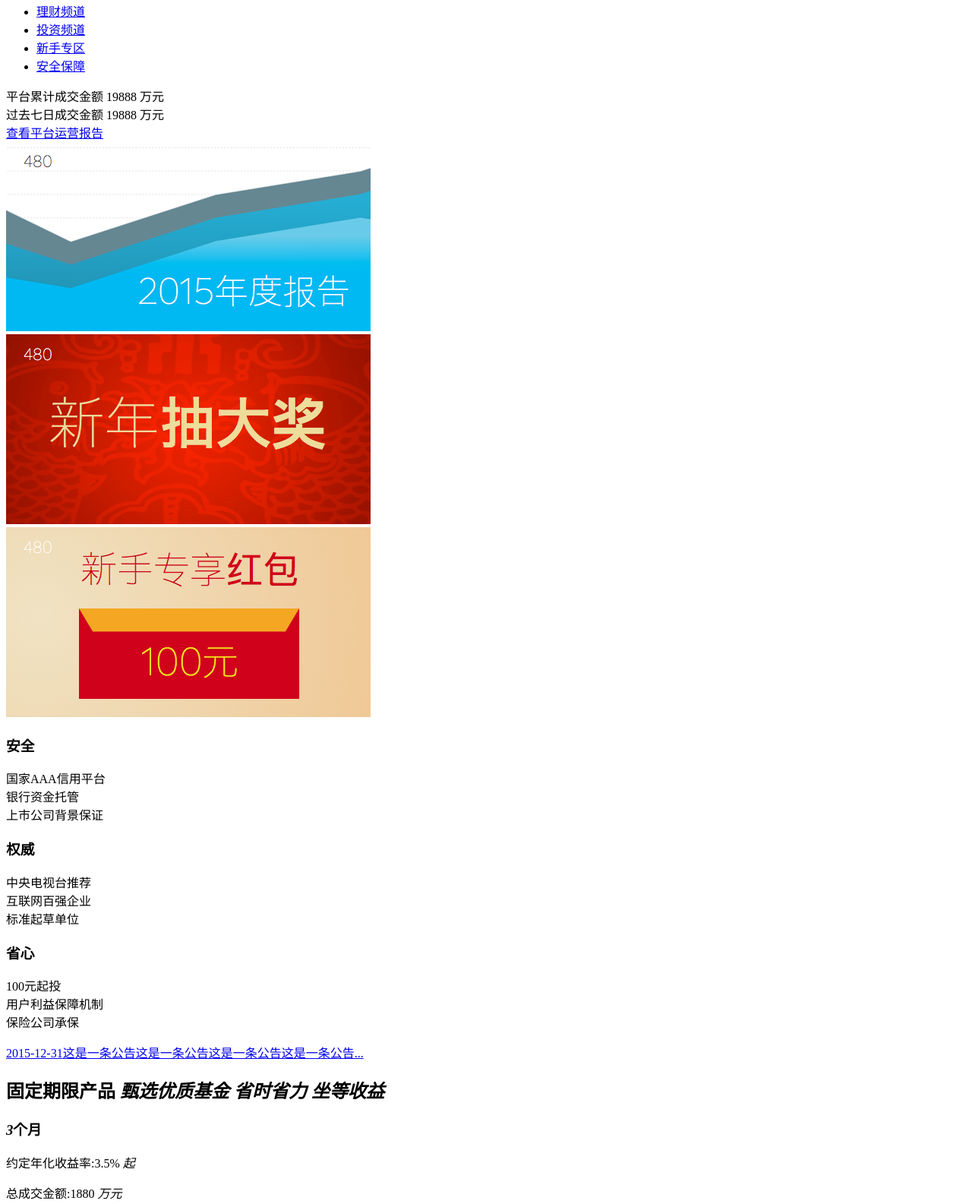
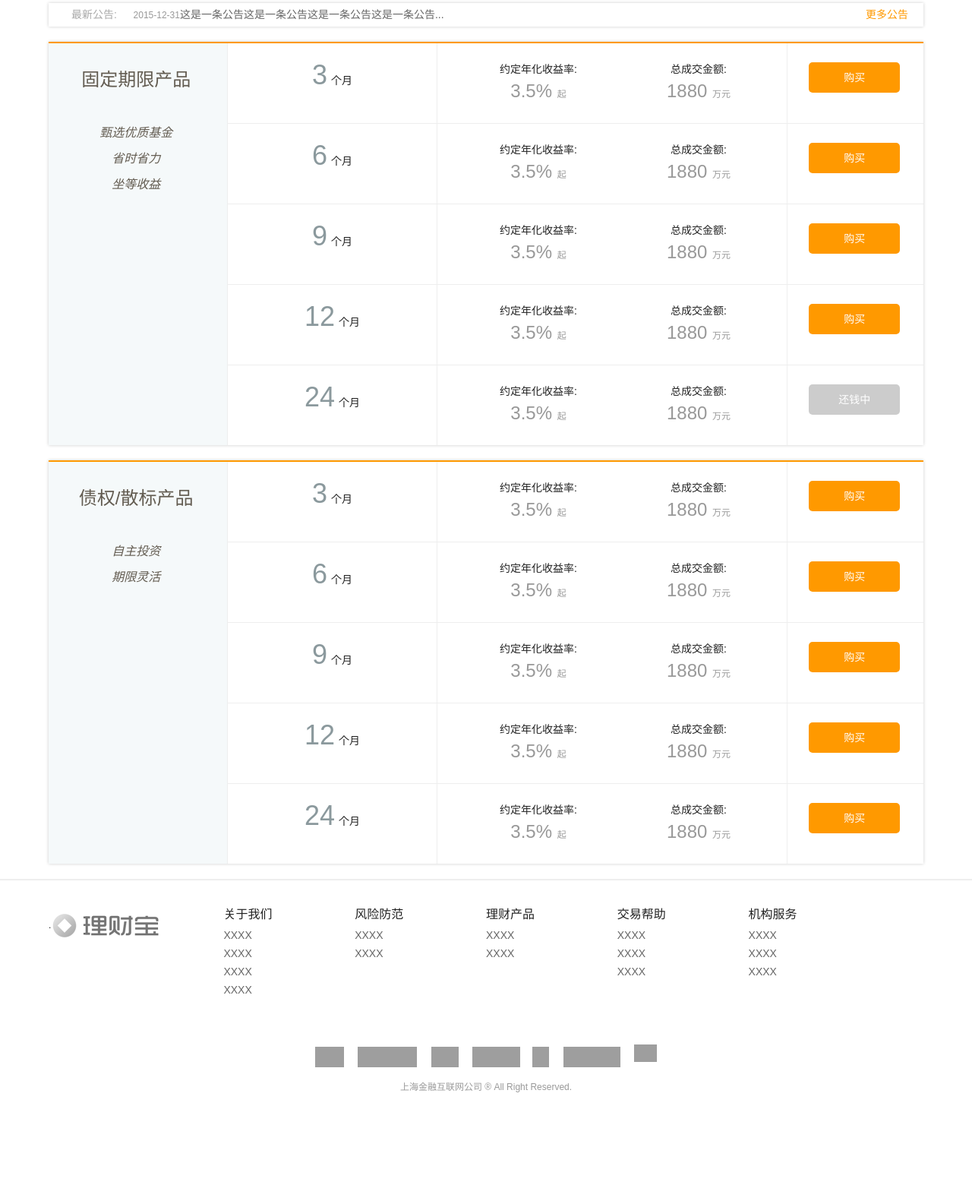
Before and after one commit to KrisCheng/ResponsiveWeb, a plain HTML site: page src/index.html in a window 1280 px wide. Shown: the part 261-1846 px from the top of the page at 76% size. After the commit the page ends 1763 px from the top, so only its background shows below. Drawn offline with Linux system fonts and the light colour scheme; grey boxes are pictures that could not be loaded.

Commit message:
1.the basic CSS of computer;

```diff
--- a/src/css/main.css
+++ b/src/css/main.css
@@ -0,0 +1,569 @@
+html{
+    font-size: 62.5%;
+    color: #222;
+}
+
+::selection{
+    background-color: beige;
+    text-shadow: none;
+}
+
+ul{
+    margin: 0;
+    padding: 0;
+}
+
+li{
+    list-style: none;
+}
+
+body{
+    font-size: 1.2rem;
+    line-height: 1.5;
+    background-color: white;
+}
+
+a{
+    color: #666;
+    text-decoration: none;
+}
+
+a:hover, a:active{
+    color: darkcyan;
+    text-decoration: underline;
+}
+
+.clearfix:before,
+.clearfix:after {
+    content: "";
+    display: table;
+}
+
+.clearfix:after {
+    clear: both;
+}
+
+/*网站头部*/
+header{
+    width: 100%;
+}
+
+header .top{
+    line-height: 36px;
+    padding: 0 1.5rem;
+    color: #fff;
+    background: #555;
+    border-bottom: 1px #ecc000 solid;
+}
+
+header .top ul{
+    text-align: right;
+}
+
+header .top .tel{
+    float: left;
+}
+
+header .top ul li{
+    display: inline-block;
+}
+
+header .top ul li + li{
+    border-left: 1px solid #999;
+    margin-left: -3px;
+}
+
+header .top ul li a{
+    display: inline-block;
+    padding: 0 1.5rem;
+    color: #fff;
+}
+
+header .main{
+    padding: 0;
+}
+
+header .main .brand{
+    float: left;
+    padding: 1rem 1.5rem;
+}
+
+header .main ul{
+    text-align: right;
+}
+
+header .main ul li{
+    display: inline-block;
+    border-left: 1px solid #f0ede9;
+}
+
+header .main ul li a{
+    display: inline-block;
+    padding: 0 3em;
+    line-height: 5.5rem;
+    font-size: 1.6rem;
+    font-weight: bold;
+    color: #7c7a65;
+    text-decoration: none;
+}
+
+header .main ul li a:hover,
+header .main ul li a:active{
+    color: orange;
+}
+
+/*网站主要内容*/
+.container{
+    width: 100%;
+}
+/*交易信息*/
+
+.transaction{
+    width: 100%;
+    background-color: #7c7365;
+}
+
+.trans-content{
+    max-width: 90%;
+    margin: 0 auto;
+    font-size: 1.5rem;
+}
+
+.trans-data{
+    float: left;
+    padding: 1rem;
+    text-align: left;
+}
+
+.trans-data span{
+    display: inline-block;
+    line-height: 3rem;
+    color: #fff;
+}
+
+.trans-data span.trans-money{
+    font-size: 2.2rem;
+    color: #ff9900;
+    letter-spacing: 3px;
+    margin: 0 1rem;
+    padding: 0 1rem;
+    border-radius: 3px;
+    background-color: rgba(255, 255, 255, 0.9);
+    box-shadow: 1px 2px 1px #333 inset;
+}
+
+.trans-report{
+    text-align: right;
+}
+
+.trans-report a{
+    display: inline-block;
+    padding: 1rem;
+    line-height: 3rem;
+    color: #fff;
+}
+
+/*滚动广告*/
+
+.ad{
+    display: none;
+}
+
+/*平台特点*/
+
+.feature{
+    width: 90%;
+    margin: 2rem auto;
+    font-size: 0;
+}
+
+.feature .item{
+    display: inline-block;
+    width: calc(33.333333333% - 3rem);
+    padding: 1rem;
+    font-size: 1.4rem;
+    background-color: #fff;
+    box-shadow: 0 0 4px #ccc;
+}
+
+.feature .item +.item{
+    margin-left: 1.5rem;
+}
+
+.feature .item h3{
+    display: inline-block;
+    width: 40%;
+    margin: 0;
+    padding: 0;
+    vertical-align: top;
+    font-size: 3.3rem;
+    text-align: center;
+    color: #ff9900;
+}
+
+.feature .item p{
+    display: inline-block;
+    width: 55%;
+    margin: 0;
+    padding: 0;
+    color: #999;
+}
+
+/*最新公告*/
+
+.notice {
+    width: 90%;
+    margin: 2rem auto;
+    font-size: 1.4rem;
+    line-height: 3rem;
+    background-color: #fff;
+    box-shadow: 0 0 4px #ccc;
+}
+
+.notice a{
+    float: left;
+    display: inline-block;
+    width: 70%;
+    margin-left: 3rem;
+    text-decoration: none;
+}
+
+.notice a:first-child{
+    text-overflow: ellipsis;
+    overflow: hidden;
+    white-space: nowrap;
+}
+
+.notice a:first-child:before{
+    content: '最新公告: \00a0\00a0';
+    color: #aaa;
+}
+
+.notice a span {
+    color: #999;
+    font-size: 1.2rem;
+    margin-left: 1rem;
+}
+
+.notice a.more{
+    float: right;
+    width: auto;
+    margin-right: 2rem;
+    color: #ff9900;
+
+}
+
+.product{
+    width: 90%;
+    margin: 2rem auto;
+    font-size: 1.4rem;
+    background-color: #f5f9fa;
+    border-top: 2px solid #ff9900;
+    box-shadow: 0 0 4px #ccc;
+}
+
+.product h2{
+    float: left;
+    width: 20%;
+    margin-top: 3rem;
+    text-align: center;
+    font-size: 2.4rem;
+    font-weight: normal;
+    color: #635c51;
+}
+
+.product h2 em{
+    display: block;
+    margin-top: 1rem;
+    font-size: 1.6rem;
+}
+
+.product h2 em:first-child{
+    margin-top: 4rem;
+}
+
+.product .product-content{
+    float: right;
+    width: 79.5%;
+    border-left: 1px solid #eee;
+    background-color: #fff;
+}
+
+.product .product-content .item{
+    width: 100%;
+}
+
+.product .product-content .item + .item{
+    border-top: 1px solid #eee;
+}
+
+.product .product-content .item h3{
+    float: left;
+    width: 30%;
+    margin: 1.5rem 0;
+    font-size: 1.4rem;
+    font-weight: normal;
+    text-align: center;
+}
+
+.product .product-content .item h3 em{
+    margin-right: 0.5rem;
+    font-size: 3.6rem;
+    font-style: normal;
+    color: #8b999d;
+}
+
+.product .product-content .item h3 i{
+    display: block;
+    font-size: 1.2rem;
+    font-style: normal;
+    color: #999;
+}
+
+.product .product-content .item .info{
+    float: left;
+    width: 48%;
+    padding: 1rem;
+    border-left: 1px solid #eee;
+    border-right: 1px solid #eee;
+    font-size: 14px;
+}
+
+.product .product-content .item .info p{
+    float: left;
+    display: inline-block;
+    text-align: center;
+    width:56%;
+}
+
+.product .product-content .item .info p:last-child {
+    width: 40%;
+}
+
+.product .product-content .item .info p span {
+    display: block;
+    font-size: 2.4rem;
+    color: #999;
+}
+
+.product .product-content .item .info p span i{
+    font-size: 1.2rem;
+    font-style: normal;
+    color: #999;
+}
+
+.product .product-content .item .buy{
+    float: left;
+    width: calc(22% - 4.4rem);
+    padding: 1rem;
+}
+
+.product .product-content .item .buy a{
+    display: block;
+    width: 90%;
+    margin: 1.5rem auto;
+    max-width: 12rem;
+    line-height: 4rem;
+    text-align: center;
+    text-decoration: none;
+    color: #fff;
+    background-color: #ff9900;
+    border-radius: 5px;
+}
+
+.product .product-content .item .buy a:hover,
+.product .product-content .item .buy a:active{
+    background-color: #ffc468;
+}
+
+.product .product-content .item .buy a.disabled{
+    background-color: #ccc !important;
+    cursor: not-allowed;
+}
+
+/*@media only screen and (max-width: 50em){*/
+    /*.product h2{*/
+        /*float: none;*/
+        /*width: 100%;*/
+        /*margin-top: 2rem;*/
+        /*font-size: 2.2rem;*/
+    /*}*/
+    /*.product h2 em:first-child{*/
+        /*margin-top: 0;*/
+    /*}*/
+    /*.product h2 em{*/
+        /*display: inline;*/
+        /*font-size: 1.2rem;*/
+    /*}*/
+    /*.product .product-content{*/
+        /*float: none;*/
+        /*width: 100%;*/
+    /*}*/
+    /*.product .product-content .item h3{*/
+        /*margin-bottom: 0;*/
+    /*}*/
+    /*.product .product-content .item h3 em{*/
+        /*font-size: 2.4rem;*/
+    /*}*/
+    /*.product .product-content .item .info{*/
+        /*padding: 1rem 1rem 0;*/
+        /*font-size:1.2rem;*/
+    /*}*/
+    /*.product .product-content .item .info p span{*/
+        /*font-size: 2rem;*/
+    /*}*/
+    /*.product .product-content .item .buy a{*/
+        /*margin: 0.5rem auto;*/
+    /*}*/
+/*}*/
+
+/*@media only screen and (max-width: 30em) {*/
+
+    /*.product {*/
+        /*width: 96%;*/
+    /*}*/
+
+    /*.product h2 em:first-child:before {*/
+        /*content: " ";*/
+        /*display: table;*/
+    /*}*/
+
+    /*.product .product-content .item h3 em {*/
+        /*font-size: 2rem;*/
+        /*margin-right: 0;*/
+    /*}*/
+
+    /*.product .product-content .item .info {*/
+        /*float: right;*/
+        /*width: 70%;*/
+        /*padding: 1rem 0;*/
+        /*border: none;*/
+    /*}*/
+
+    /*.product .product-content .item .info p span {*/
+        /*font-size: 1.8rem;*/
+    /*}*/
+
+    /*.product .product-content .item .buy {*/
+        /*clear: both;*/
+        /*float: none;*/
+        /*width: 100%;*/
+        /*padding: 1rem 0 2rem;*/
+    /*}*/
+
+    /*.product .product-content .item .buy a {*/
+        /*margin-top: 0;*/
+        /*max-width: 26rem;*/
+    /*}*/
+/*}*/
+
+.footer{
+    padding: 3rem 0;
+    background-color: #fff;
+    border-top: 2px solid #eee;
+}
+
+.footer-content{
+    width: 90%;
+    margin: 0 auto;
+}
+
+.footer-content .brand{
+    float: left;
+    display: block;
+    filter: grayscale(100%);
+    width: 20%;
+    line-height: 35px;
+    background: url('../img/logo@1x.png') no-repeat left;
+    background-size: 150px 35px;
+}
+
+.footer-content ul{
+    float: left;
+    width: 15%;
+}
+
+.footer-content ul li{
+    font-size: 1.4rem;
+    line-height: 2.4rem;
+}
+
+.footer-content ul li.title{
+    font-size: 1.6rem;
+    line-height: 3rem;
+}
+
+/*底部导航*/
+
+footer{
+    width: 100%;
+    padding: 3rem 0 5rem;
+    background-color: white;
+}
+
+footer ul{
+    text-align: center;
+}
+
+footer ul li{
+    display: inline-block;
+}
+
+footer ul li .icon{
+    display: inline-block;
+    text-indent: -999rem;
+    margin-right: 1.5rem;
+    background: url(http://i.alipayobjects.com/e/201307/jebmKcbrh.png) no-repeat;
+    background-size: 466px 447px;
+    overflow: hidden;
+}
+
+footer ul li .icon-1{
+    width: 38px;
+    height: 27px;
+    background-position: -369px -45px;
+}
+
+footer ul li .icon-2{
+    width: 78px;
+    height: 27px;
+    background-position: -110px -96px;
+}
+
+footer ul li .icon-3{
+    width: 36px;
+    height: 27px;
+    background-position: -426px -90px;
+}
+
+footer ul li .icon-4{
+    width: 63px;
+    height: 27px;
+    margin-right: 13px;
+    background-position: -401px -186px;
+}
+
+footer ul li .icon-5{
+    width: 22px;
+    height: 27px;
+    background-position: -48px -48px;
+}
+
+footer ul li .icon-6{
+    width: 75px;
+    height: 27px;
+    background-position: 0 -320px;
+}
+
+footer ul li .icon-7{
+    width: 30px;
+    height: 30px;
+    margin-right: 0;
+    background: url(https://os.alipayobjects.com/rmsportal/lybcjqloSPjMAFg.png) no-repeat;
+    background-size: 30px;
+}
+
+footer p{
+    text-align: center;
+    color: #999;
+}
--- a/src/index.html
+++ b/src/index.html
@@ -2,7 +2,9 @@
 <html lang="en">
 <head>
     <meta charset="UTF-8">
-    <title>Title</title>
+    <title>理财宝</title>
+    <link rel="stylesheet" href="css/main.css">
+    <link rel="stylesheet" href="css/normalize.css">
 </head>
 <body>
 <header>
@@ -71,100 +73,130 @@
             <p>100元起投<br>用户利益保障机制<br>保险公司承保</p>
         </div>
     </section>
-    <section class="notice">
+    <section class="notice clearfix">
         <a href="#"><span>2015-12-31</span>这是一条公告这是一条公告这是一条公告这是一条公告...</a>
-        <a href="#" class="more"></a>
+        <a href="#" class="more">更多公告</a>
     </section>
-    <section class="product">
+    <section class="product clearfix">
         <h2>固定期限产品
             <em>甄选优质基金</em>
             <em>省时省力</em>
             <em>坐等收益</em>
         </h2>
         <div class="product-content">
-            <div class="item">
+            <div class="item clearfix">
                 <h3><em>3</em>个月</h3>
                 <div class="info">
                     <p>约定年化收益率:<span class="year-rate">3.5% <i>起</i></span></p>
                     <p>总成交金额:<span class="money">1880 <i>万元</i></span></p>
                 </div>
+                <div class="buy">
+                    <a href="#">购买</a>
+                </div>
             </div>
-            <div class="item">
+            <div class="item clearfix">
                 <h3><em>6</em>个月</h3>
                 <div class="info">
                     <p>约定年化收益率:<span class="year-rate">3.5% <i>起</i></span></p>
                     <p>总成交金额:<span class="money">1880 <i>万元</i></span></p>
                 </div>
+                <div class="buy">
+                    <a href="#">购买</a>
+                </div>
             </div>
-            <div class="item">
+            <div class="item clearfix">
                 <h3><em>9</em>个月</h3>
                 <div class="info">
                     <p>约定年化收益率:<span class="year-rate">3.5% <i>起</i></span></p>
                     <p>总成交金额:<span class="money">1880 <i>万元</i></span></p>
                 </div>
+                <div class="buy">
+                    <a href="#">购买</a>
+                </div>
             </div>
-            <div class="item">
+            <div class="item clearfix">
                 <h3><em>12</em>个月</h3>
                 <div class="info">
                     <p>约定年化收益率:<span class="year-rate">3.5% <i>起</i></span></p>
                     <p>总成交金额:<span class="money">1880 <i>万元</i></span></p>
                 </div>
+                <div class="buy">
+                    <a href="#">购买</a>
+                </div>
             </div>
-            <div class="item">
+            <div class="item clearfix">
                 <h3><em>24</em>个月</h3>
                 <div class="info">
                     <p>约定年化收益率:<span class="year-rate">3.5% <i>起</i></span></p>
                     <p>总成交金额:<span class="money">1880 <i>万元</i></span></p>
                 </div>
+                <div class="buy">
+                    <a href="#" class="disabled">还钱中</a>
+                </div>
             </div>
         </div>
     </section>
-    <section class="product">
+    <section class="product clearfix">
         <h2>债权/散标产品
             <em>自主投资</em>
             <em>期限灵活</em>
         </h2>
         <div class="product-content">
-            <div class="item">
+            <div class="item clearfix">
                 <h3><em>3</em>个月</h3>
                 <div class="info">
                     <p>约定年化收益率:<span class="year-rate">3.5% <i>起</i></span></p>
                     <p>总成交金额:<span class="money">1880 <i>万元</i></span></p>
                 </div>
+                <div class="buy">
+                    <a href="#">购买</a>
+                </div>
             </div>
-            <div class="item">
+            <div class="item clearfix">
                 <h3><em>6</em>个月</h3>
                 <div class="info">
                     <p>约定年化收益率:<span class="year-rate">3.5% <i>起</i></span></p>
                     <p>总成交金额:<span class="money">1880 <i>万元</i></span></p>
                 </div>
+                <div class="buy">
+                    <a href="#">购买</a>
+                </div>
             </div>
-            <div class="item">
+            <div class="item clearfix">
                 <h3><em>9</em>个月</h3>
                 <div class="info">
                     <p>约定年化收益率:<span class="year-rate">3.5% <i>起</i></span></p>
                     <p>总成交金额:<span class="money">1880 <i>万元</i></span></p>
                 </div>
+                <div class="buy">
+                    <a href="#">购买</a>
+                </div>
             </div>
-            <div class="item">
+            <div class="item clearfix">
                 <h3><em>12</em>个月</h3>
                 <div class="info">
                     <p>约定年化收益率:<span class="year-rate">3.5% <i>起</i></span></p>
                     <p>总成交金额:<span class="money">1880 <i>万元</i></span></p>
                 </div>
+                <div class="buy">
+                    <a href="#">购买</a>
+                </div>
             </div>
-            <div class="item">
+            <div class="item clearfix">
                 <h3><em>24</em>个月</h3>
                 <div class="info">
                     <p>约定年化收益率:<span class="year-rate">3.5% <i>起</i></span></p>
                     <p>总成交金额:<span class="money">1880 <i>万元</i></span></p>
                 </div>
+                <div class="buy">
+                    <a href="#">购买</a>
+                </div>
             </div>
         </div>
     </section>
     <section class="footer">
-        <div class="footer-content">
-            <p class="brand"></p>
+        <div class="footer-content clearfix">
+            <p class="brand"> .</p>
             <ul>
                 <li class="title">关于我们</li>
                 <li><a href="#">XXXX</a></li>
```
Also changed, not shown: src/css/normalize.css.
